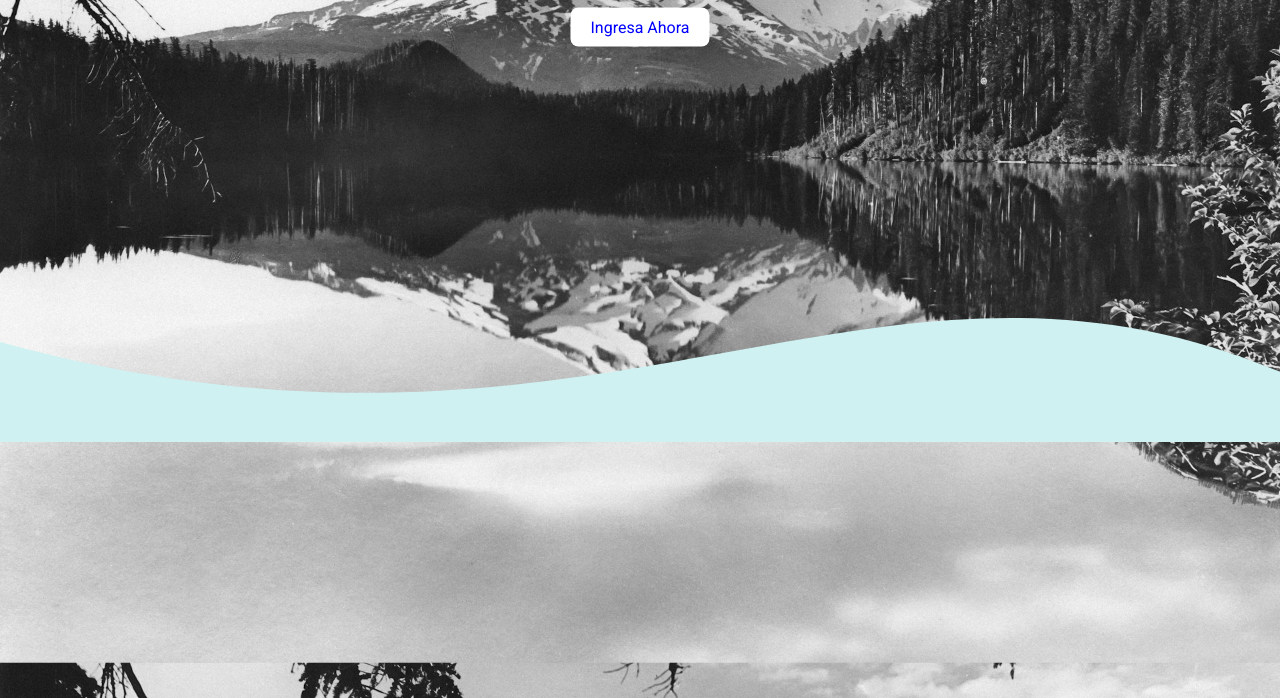
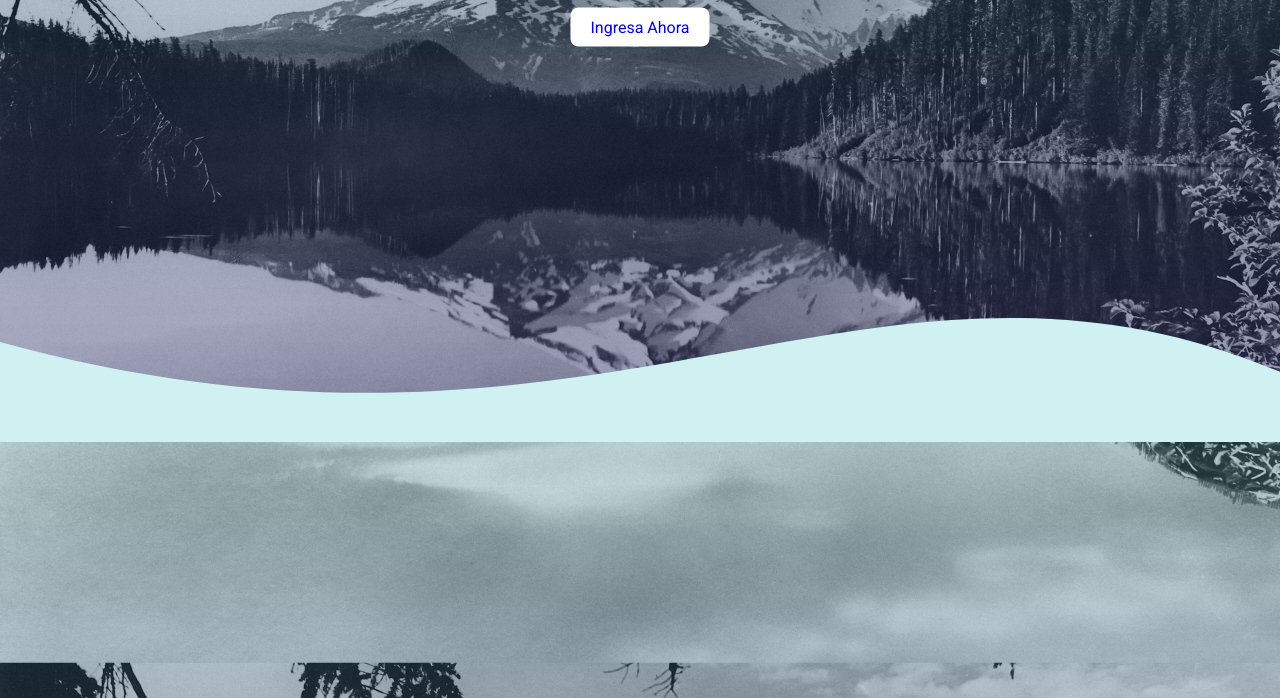
Before and after one commit to JoseDFN/Taller1Oct29, a plain HTML site: page index.html in a window 1280 px wide. Shown: the part 358-1056 px from the top of the page. Drawn offline with Linux system fonts and the light colour scheme.

Commit message:
style: :lipstick: gradiente fondo
se agrega  el gradiente para el fondo

```diff
--- a/css/style.css
+++ b/css/style.css
@@ -5,7 +5,7 @@
     box-sizing: border-box;
 }
 body{
-    background-image:url(../images/Imagen.jpg);
+    background-image:linear-gradient(to top, #13115a60 0%, #006d7534 100%) , url(../images/Imagen.jpg);
     font-family: Arial, Helvetica, sans-serif;
     background-size: cover;
     background-position: center;
```
